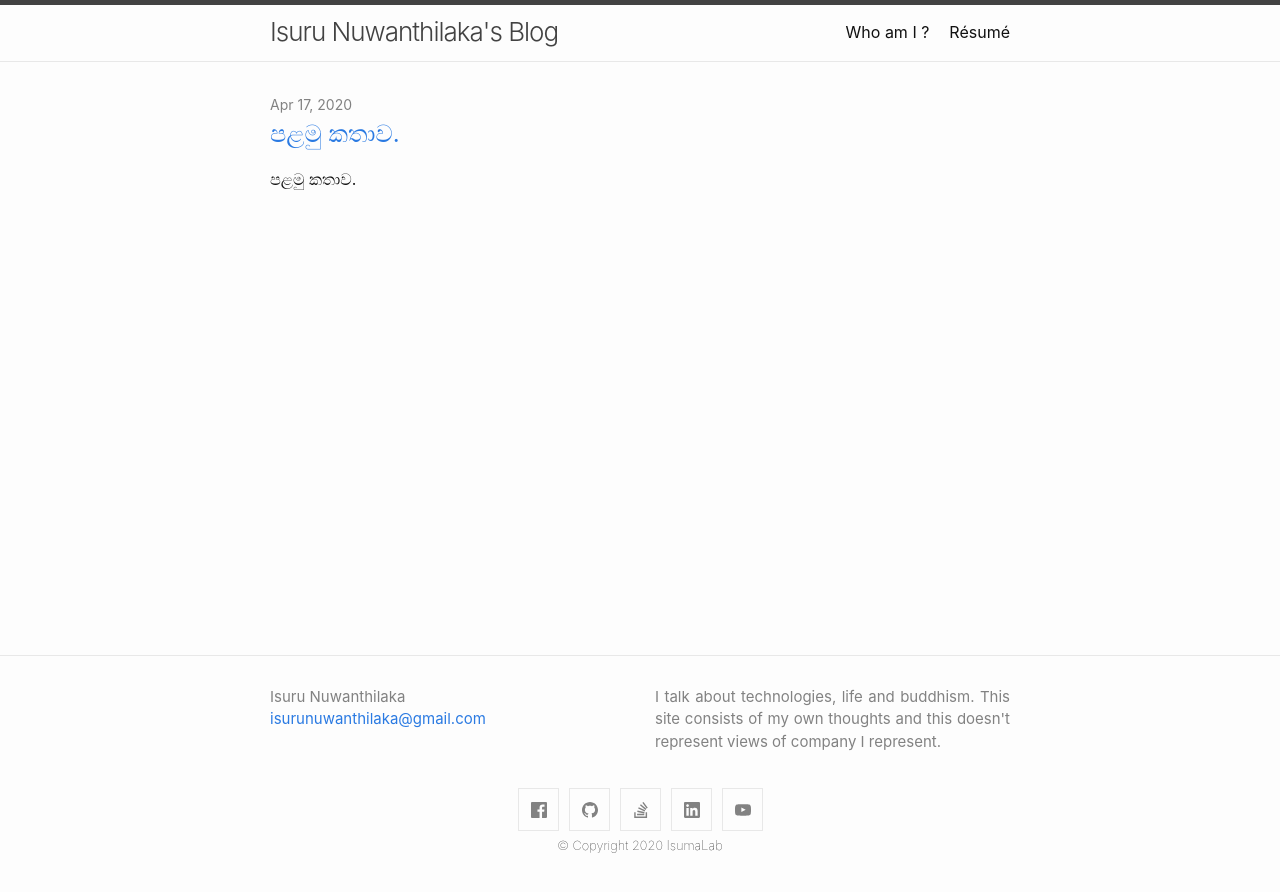
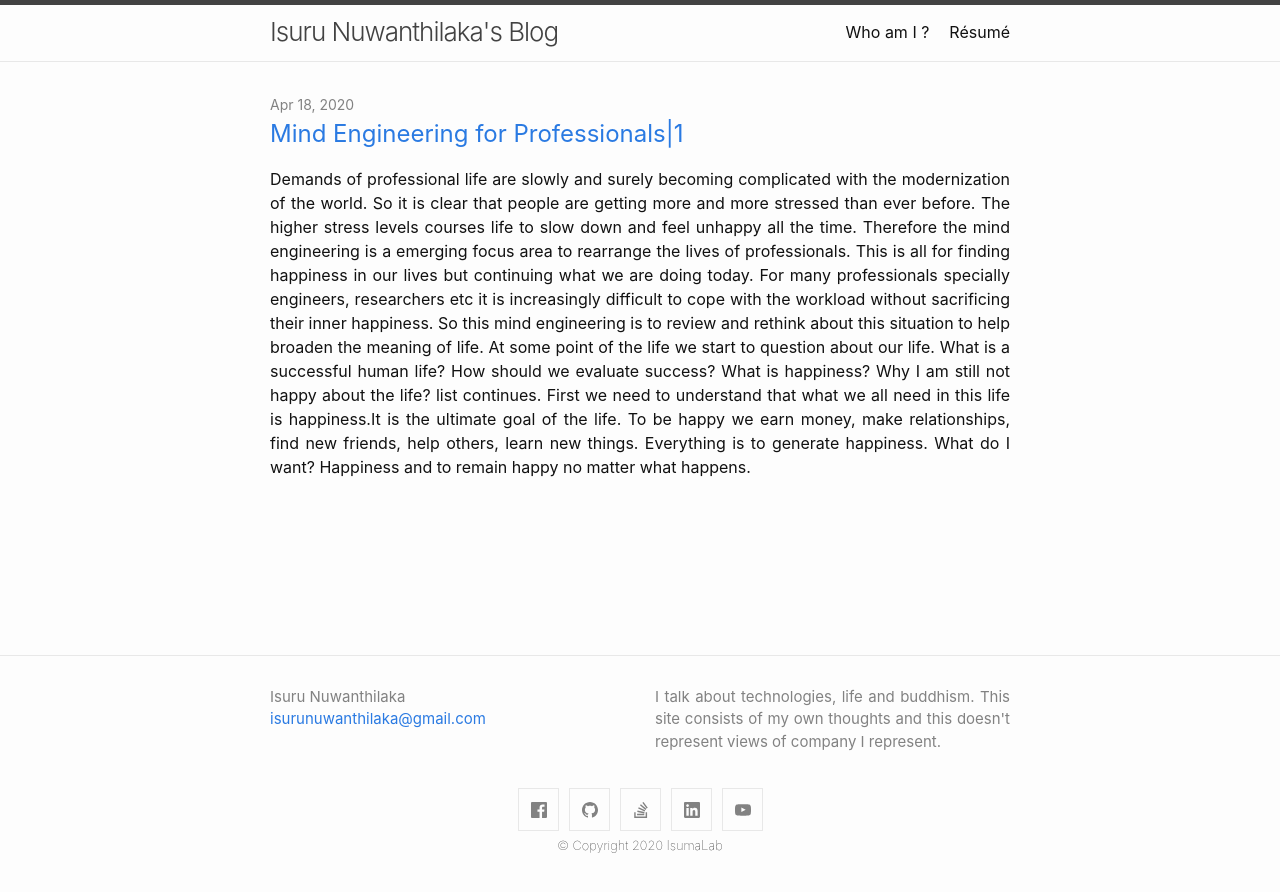
Before and after one commit to isurunuwanthilaka/isurunuwanthilaka.github.io, a Jekyll site: the page built from index.markdown, in a window 1280 px wide. Shown: the top 892 px of the page. Built offline with Jekyll 4.4.1, drawn with Linux system fonts in a browser that asks for light colours.

Commit message:
Update first post

```diff
--- a/_posts/2020-04-17-story.md
+++ /dev/null
@@ -1,7 +0,0 @@
----
-layout: post
-title: "පළමු කතාව."
-categories: Stories
----
-
-පළමු කතාව.
--- /dev/null
+++ b/_posts/2020-04-18-career-1.md
@@ -0,0 +1,37 @@
+---
+layout: post
+title: Mind Engineering for Professionals|1
+categories: career
+---
+<div class='custom-post-body'>
+Demands of professional life are slowly and surely becoming complicated with the modernization of the world. So it is clear that people are getting more and more stressed than ever before. The higher stress levels courses life to slow down and feel unhappy all the time. Therefore the mind engineering is a emerging focus area to rearrange the lives of professionals. This is all for finding happiness in our lives but continuing what we are doing today.
+For many professionals specially engineers, researchers etc it is increasingly difficult to cope with the workload without sacrificing their inner happiness. So this mind engineering is to review and rethink about this situation to help broaden the meaning of life.
+At some point of the life we start to question about our life. What is a successful human life? How should we evaluate success? What is happiness? Why I am still not happy about the life? list continues. First we need to understand that what we all need in this life is happiness.It is the ultimate goal of the life. To be happy we earn money, make relationships, find new friends, help others, learn new things. Everything is to generate happiness.
+What do I want? Happiness and to remain happy no matter what happens.
+
+Therefore we have to understand how we gain happiness.
+There are two approaches to increase our happiness index. First of all we need to understand them and find where you belongs to.
+1. Outside in approach
+2. Inside out approach
+
+Outside In Approach
+-------------------
+
+80% people in the society belong to this category. They seek happiness to flow from outside into them. In human interactions of the life there are four circles in which they have to play four roles.
+1. Personal/Individual Level
+2. Family Level
+3. Professional Level
+4. Social Level/ Citizen
+
+So this Outside In persons expects lots of things in Social,Professional,Family levels. They give their controllers of inner happiness to the outside. Therefore there are lots of ups and downs in the happiness index. If you are this kind of person you might want to find right people around you. Find a good partner who loves you, find the right friends,make good relations with everyone in the family, find a good job in you interests etc because these kind of factors changes the happiness of outside in persons as they expect others to make them happy which most of the time not going to happen. Everyone has their own problems to fix. So your five sense faculties must be carefully protected.
+
+Inside Out Approach
+-------------------
+
+If you are this kind of person you are LUCKY, because you can be happy every second no matter what happens around you. This is the better approach to increase to happiness index of a human life. In the inside-out approach to happiness person generating inner happiness in abundance so that he or she can radiate it outwards to family members,professional peers and fellow citizens. Life improvements works best ‘inside-out’, not ‘outside-in’. The risk of failure is minimum if one follows this approach to achieve a successful life with a high happiness index. Meditation practice is the best techniques to generate and increase the inner happiness at person level and then allow it to overflow to all outer levels.
+First we need to find out the who I am. Then we can re-engineer our mind to boost happiness.
+This series will focus on Inside-Out approach, we call it Meditation for Professionals.
+
+To be continued … Part 2
+
+</div>
--- a/_sass/minima/custom-styles.scss
+++ b/_sass/minima/custom-styles.scss
@@ -7,3 +7,7 @@
   @include relative-font-size(0.8);
   font-weight: 80;
 }
+
+.custom-post-body {
+  text-align: justify;
+}
```
